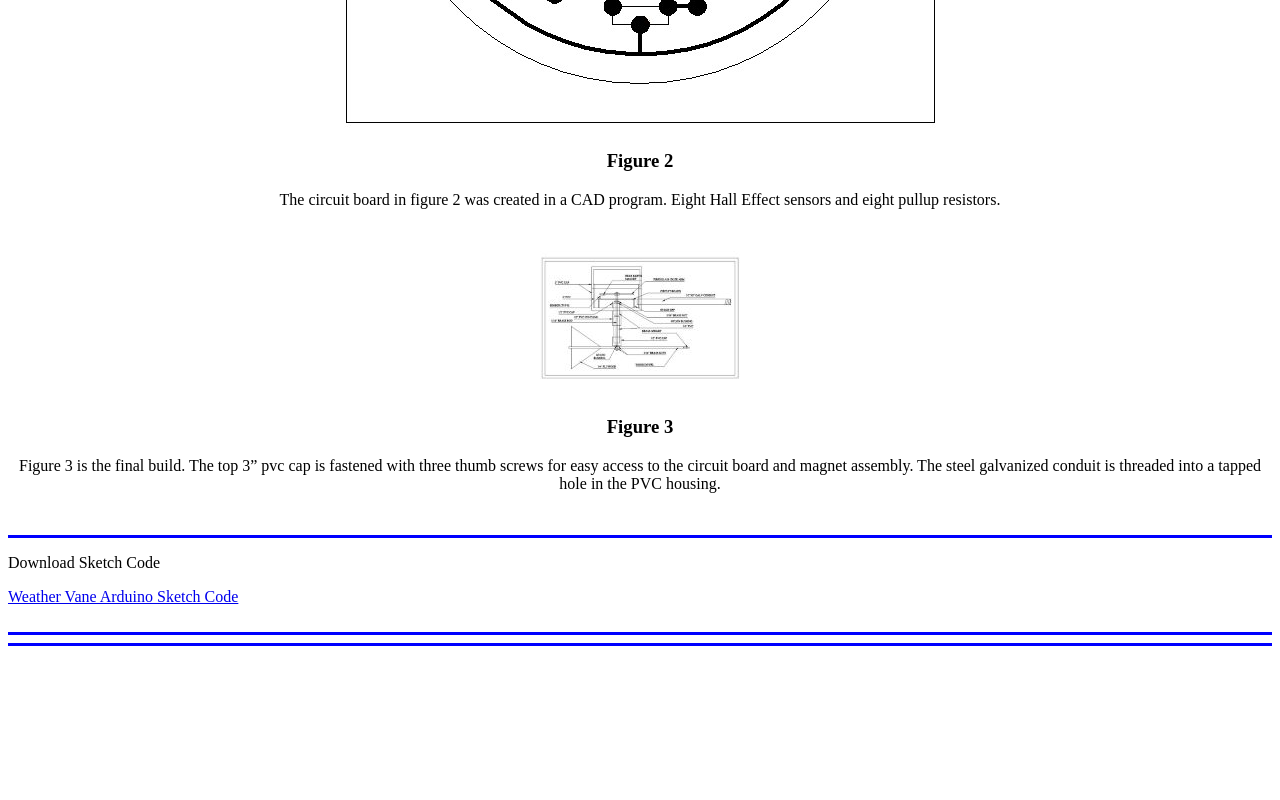
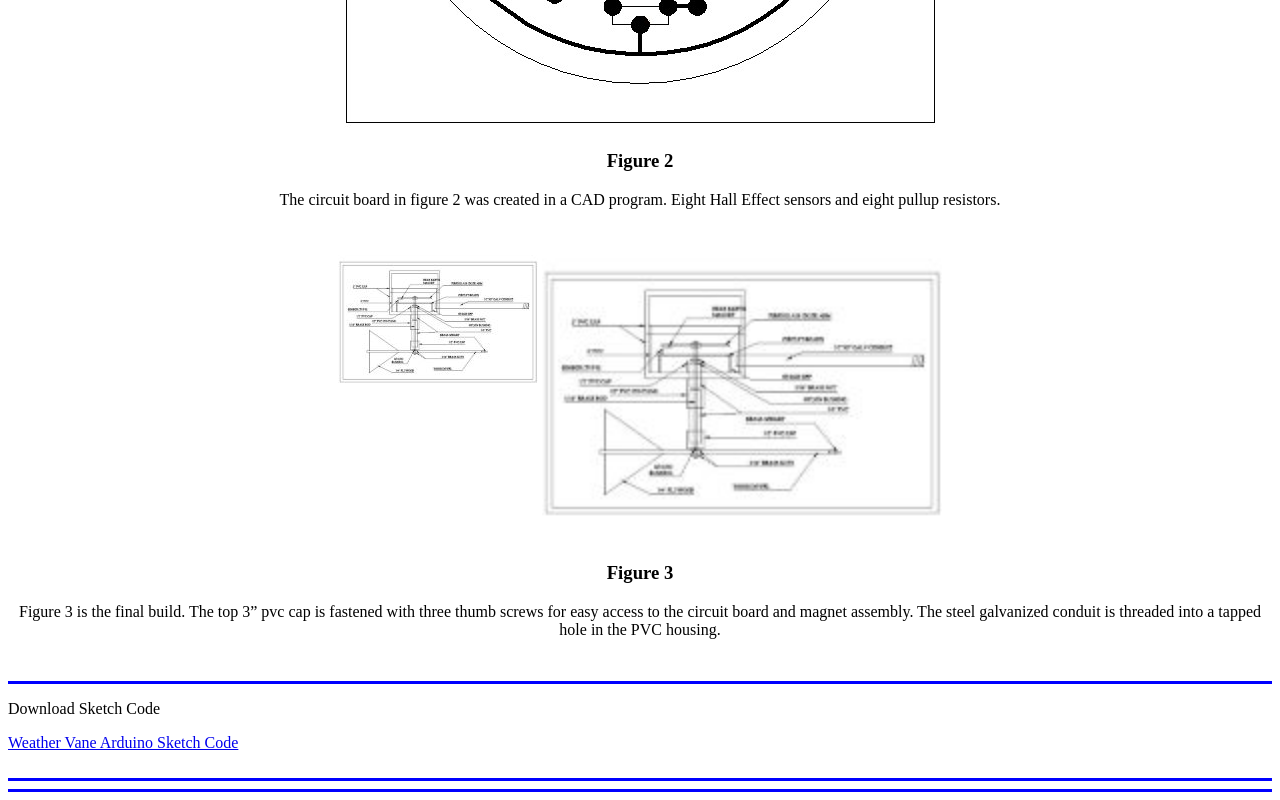
Before and after one commit to DougVan/weatherstation, a plain HTML site: page WeatherVane.html in a window 1280 px wide. Shown: the part 2161-2961 px from the top of the page. Before the commit the page ends 2815 px from the top, so only its background shows below. Drawn offline with Linux system fonts and the light colour scheme.

Commit message:
Add files via upload

```diff
--- a/WeatherVane.html
+++ b/WeatherVane.html
@@ -128,6 +128,7 @@
   <br />
   <center>
     <img src="Build.jpg" alt="Build Picture">
+    <img src="Build.jpg" width="400" height="300" alt="Build Diagram" align="center">
     <h3>Figure 3</h3>
     <p>Figure 3 is the final build. The top 3” pvc cap is fastened with three thumb screws for easy access to the circuit board and magnet assembly. The steel galvanized conduit is threaded into a tapped hole in the PVC housing.</p>
   </center>
```
